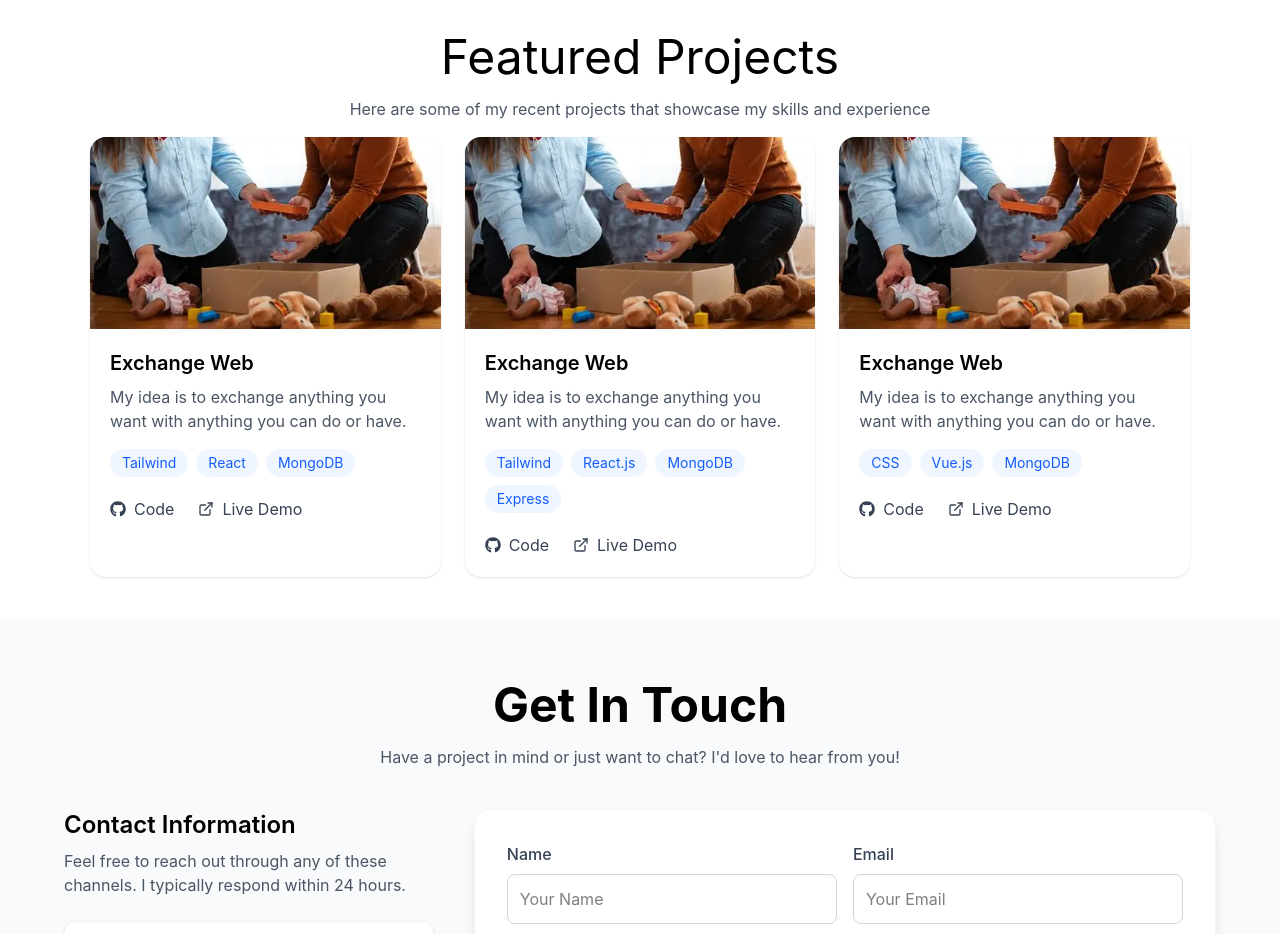
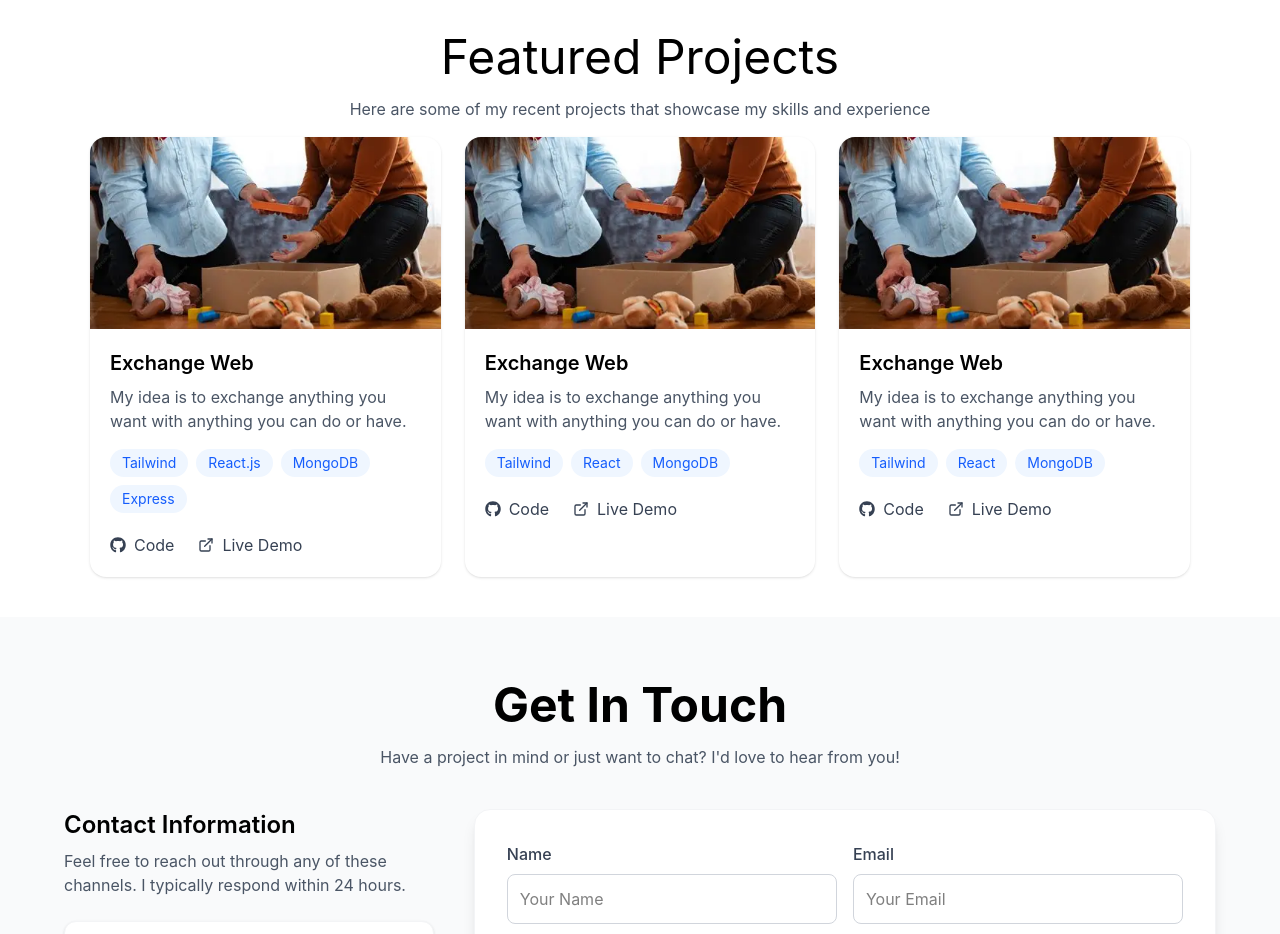
Before and after one commit to ammarmohammed6783-del/Portfolio, a React (Vite) app: page / in a window 1280 px wide. Shown: the part 1900-2834 px from the top of the page. Built offline with nearby package versions, Linux system fonts and the light colour scheme.

Commit message:
solved the problem of rendering the projects card data

```diff
--- a/src/components/Projects.tsx
+++ b/src/components/Projects.tsx
@@ -30,9 +30,11 @@ function Projects() {
             </div>
 
             <div className="grid gap-6 w-11/12 m-auto grid-cols-1 sm:grid-cols-2 lg:grid-cols-3">
-                <Proj skills={["Tailwind", "React", "MongoDB"]} />
-                <Proj skills={["Tailwind", "React.js", "MongoDB", "Express"]} />
-                <Proj skills={["CSS", "Vue.js", "MongoDB"]} />
+                {
+                    proj_data.map((ele, index ) => (
+                        <Proj key={index} element={ele} />
+                    ))
+                }
             </div>
         </div>
     )
--- a/src/components/component/Proj.tsx
+++ b/src/components/component/Proj.tsx
@@ -2,11 +2,17 @@ import exchange from "../../img/exchange.webp"
 import { FaGithub } from "react-icons/fa";
 import { FiExternalLink } from "react-icons/fi";
 
-interface probs {
+interface ProjectType {
+    name: string,
     skills: string[],
+    about: string,
 }
 
-function Proj({ skills }: probs) {
+interface Props {
+    element: ProjectType
+}
+
+function Proj({ element }: Props) {
     return (
         <div className="w-full bg-white shadow rounded-2xl overflow-hidden hover:shadow-lg transition">
 
@@ -26,7 +32,7 @@ function Proj({ skills }: probs) {
 
                 {/* Tags */}
                 <div className="flex gap-2 mb-5 flex-wrap">
-                    {skills.map((skill, index) => (
+                    {element.skills.map((skill, index) => (
                         <span
                             key={index}
                             className="px-3 py-1 bg-blue-50 text-blue-600 rounded-full text-sm"
```
